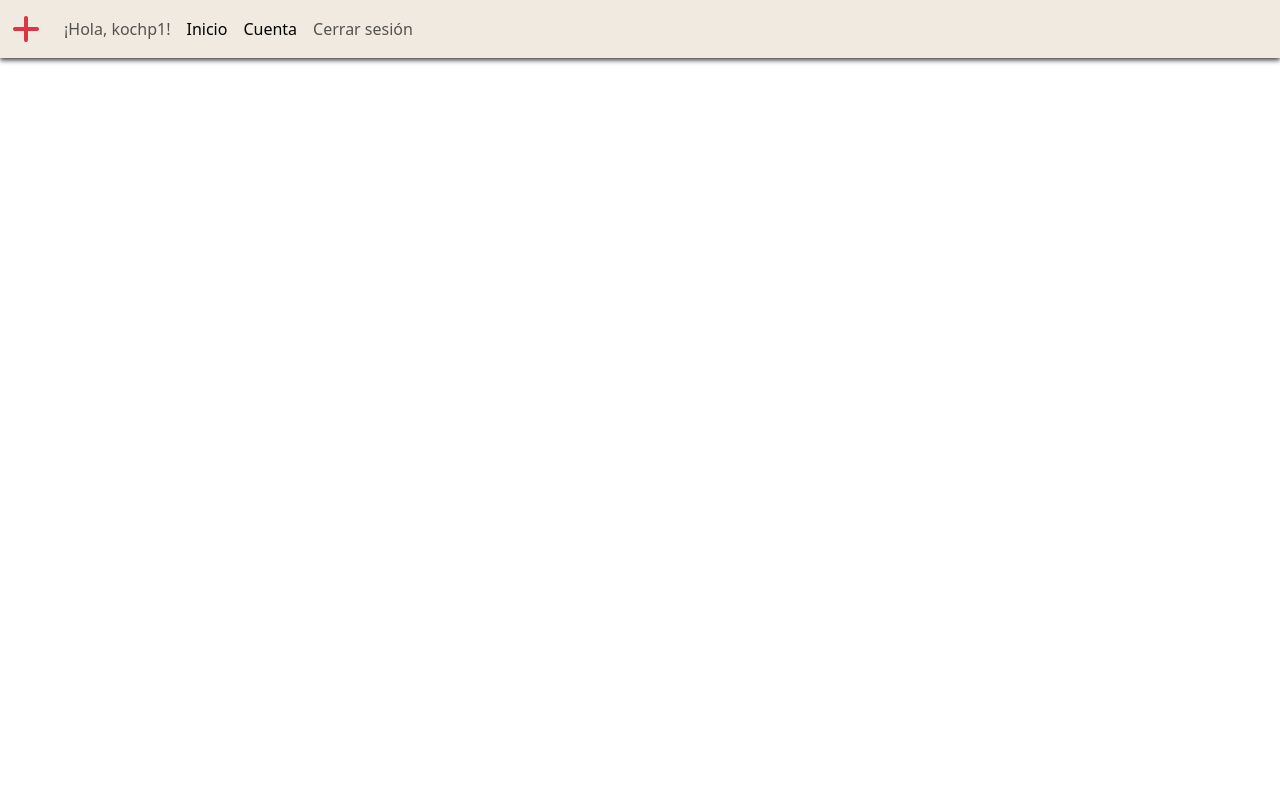
After one commit to KochP1/PHP-OPERACIONES, a PHP site: page /cuenta.php in a window 1280 px wide. The commit adds this page. Run offline with PHP 8.4, Linux system fonts and the light colour scheme; a user stored in the database is signed in.

Commit message:
Mejorando UX

```diff
--- /dev/null
+++ b/cuenta.php
@@ -0,0 +1,57 @@
+<?php
+include 'conn.php';
+session_start();
+?>
+
+<script type="text/javascript">
+    localStorage.clear();
+</script>
+
+<!DOCTYPE html>
+<html lang="en">
+<head>
+    <meta charset="UTF-8">
+    <meta name="viewport" content="width=device-width, initial-scale=1.0">
+
+    <link rel="stylesheet" href="static/css/styles.css">
+    <link rel="stylesheet" href="static/css/bootstrap.min.css">
+
+    <link rel="stylesheet" href="https://cdnjs.cloudflare.com/ajax/libs/font-awesome/6.7.2/css/all.min.css" integrity="sha512-Evv84Mr4kqVGRNSgIGL/F/aIDqQb7xQ2vcrdIwxfjThSH8CSR7PBEakCr51Ck+w+/U6swU2Im1vVX0SVk9ABhg==" crossorigin="anonymous" referrerpolicy="no-referrer" />
+    <title>Cuenta</title>
+</head>
+<body>
+    <section class="header__section">
+        <header class="header">
+            <nav class="navbar navbar-expand-lg">
+                <div class="container-fluid">
+                  <a class="navbar-brand" href="dashboard.php" id="logo">
+                    <i class="fa-solid fa-plus"></i>
+                  </a>
+                  <button class="navbar-toggler" type="button" data-bs-toggle="collapse" data-bs-target="#navbarNav" aria-controls="navbarNav" aria-expanded="false" aria-label="Toggle navigation">
+                    <span class="navbar-toggler-icon"></span>
+                  </button>
+                  <div class="collapse navbar-collapse" id="navbarNav">
+                    <ul class="navbar-nav">
+                      <li class="nav-item">
+                        <a class="nav-link">¡Hola, <?php echo $_SESSION['username']; ?>!</a>
+                      </li>
+                      <li class="nav-item">
+                        <a class="nav-link active" aria-current="page" href="dashboard.php" id="inicio">Inicio</a>
+                      </li>
+                      <li class="nav-item">
+                        <a class="nav-link active" aria-current="page" href="" id="cuenta">Cuenta</a>
+                      </li>
+                      <li class="nav-item">
+                        <a class="nav-link" href="closeSession.php">Cerrar sesión</a>
+                      </li>
+                    </ul>
+                  </div>
+                </div>
+              </nav>
+        </header>
+    </section>
+
+
+    <script src="static/js/bootstrap.bundle.min.js"></script>
+</body>
+</html>
--- a/index.php
+++ b/index.php
@@ -1,6 +1,10 @@
 <?php
 include 'conn.php';
 ?>
+
+<script type="text/javascript">
+    localStorage.clear();
+</script>
 
 <!DOCTYPE html>
 <html lang="en">
```
Also changed, not shown: dashboard.php (+5 -2 lines), static/js/script.js (+13 -2 lines).
